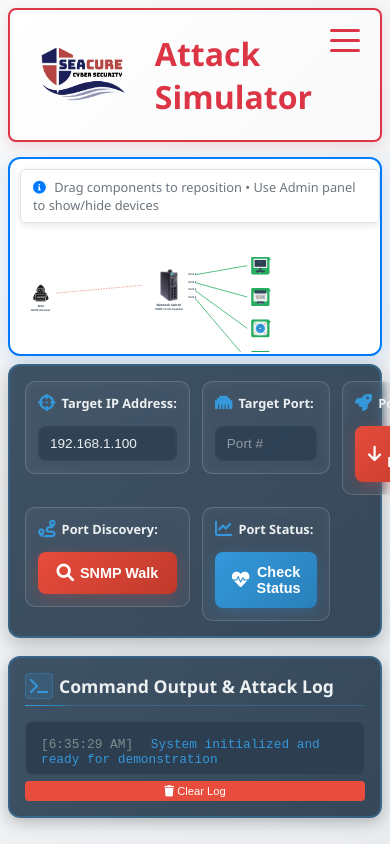
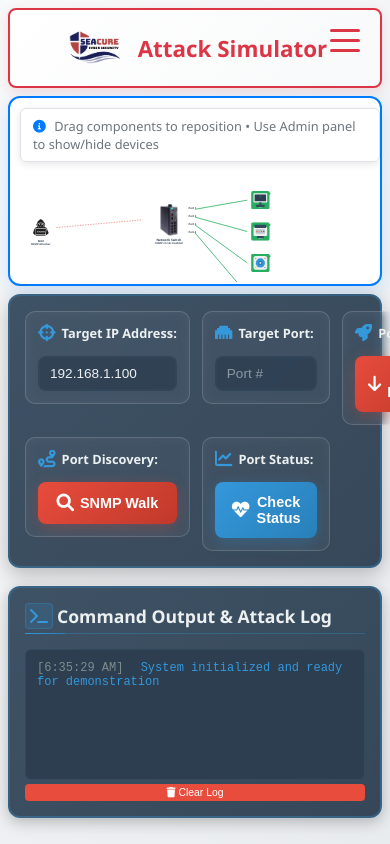
Before and after one commit to Whonceuponatime/kormarine-seanet, a Python web app: template templates/network_diagram.html in a window 390 px wide. Run offline with Jinja, Linux system fonts and the light colour scheme; the template is opened without the code that fills it, so the values that code supplies are empty.

Commit message:
Optimize layout to give more space for command output
- Reduced header padding from 15px to 8px and margin from 10px to 6px
- Decreased header logo height from 140px to 80px (60px on mobile)
- Reduced header title font size from 2.2rem to 1.6rem (1.4rem on mobile)
- Decreased logo-section gap from 25px to 15px
- Compacted control panel padding from 18px to 12px and margin from 10px to 6px
- Reduced control grid gap from 12px to 8px
- Decreased control group padding from 14px to 10px and min-height from 100px to 80px
- Increased interaction panel height from 180px to 250px (280px on tablet, 250px on mobile)
- Optimized attack log padding from 10px to 8px
- Reduced attack log header font size from 0.9rem to 0.8rem and margins
- Decreased log container padding from 12px to 8px and font size from 0.8rem to 0.75rem
- Compacted clear button padding and font size
- Updated responsive breakpoints to maintain optimized spacing

Result: Significantly more space available for command output while maintaining clean, professional appearance

```diff
--- a/static/diagram.css
+++ b/static/diagram.css
@@ -74,16 +74,16 @@ body.admin-page {
 
 .network-topology .interaction-panel {
     flex-shrink: 0;
-    height: 180px;
-}
-
-/* Header Styles - More space for logo and title */
+    height: 250px;
+}
+
+/* Header Styles - Compact for more space */
 .diagram-header {
     background: linear-gradient(135deg, #ffffff 0%, #f8f9fa 100%);
     border: 2px solid #dc3545;
     border-radius: 8px;
-    padding: 15px 25px;
-    margin-bottom: 10px;
+    padding: 8px 15px;
+    margin-bottom: 6px;
     box-shadow: 0 4px 12px rgba(220, 53, 69, 0.15);
     position: relative;
     flex-shrink: 0;
@@ -98,17 +98,17 @@ body.admin-page {
 .logo-section {
     display: flex;
     align-items: center;
-    gap: 25px;
+    gap: 15px;
 }
 
 .header-logo {
-    height: 140px;
+    height: 80px;
     width: auto;
 }
 
 .header-content h1 {
     color: #dc3545;
-    font-size: 2.2rem;
+    font-size: 1.6rem;
     margin: 0;
     font-weight: 700;
 }
@@ -278,13 +278,13 @@ body.admin-page {
     color: white;
 }
 
-/* Control Panel - More space for diagram */
+/* Control Panel - Compact for more space */
 .control-panel {
     background: linear-gradient(135deg, rgba(52, 73, 93, 0.95) 0%, rgba(44, 62, 80, 0.95) 100%);
     border: 2px solid rgba(52, 152, 219, 0.3);
     border-radius: 12px;
-    padding: 18px;
-    margin-bottom: 10px;
+    padding: 12px;
+    margin-bottom: 6px;
     box-shadow: 0 6px 20px rgba(0, 0, 0, 0.25), 0 0 0 1px rgba(255, 255, 255, 0.1);
     backdrop-filter: blur(10px);
     flex-shrink: 0;
@@ -293,21 +293,21 @@ body.admin-page {
 .control-grid {
     display: grid;
     grid-template-columns: repeat(5, 1fr);
-    gap: 12px;
+    gap: 8px;
     align-items: start;
 }
 
-/* Control Group - Better proportions */
+/* Control Group - Compact proportions */
 .control-group {
     background: rgba(255, 255, 255, 0.08);
     border: 1px solid rgba(255, 255, 255, 0.15);
-    border-radius: 10px;
-    padding: 14px;
+    border-radius: 8px;
+    padding: 10px;
     display: flex;
     flex-direction: column;
-    gap: 10px;
-    transition: all 0.3s ease;
-    min-height: 100px;
+    gap: 6px;
+    transition: all 0.3s ease;
+    min-height: 80px;
     backdrop-filter: blur(5px);
 }
 
@@ -759,12 +759,12 @@ body.admin-page {
     height: 200px;
 }
 
-/* Unified Panel Styling - Minimal size for more diagram space */
+/* Unified Panel Styling - Optimized for command output */
 .attack-log {
     background: linear-gradient(135deg, rgba(52, 73, 93, 0.95) 0%, rgba(44, 62, 80, 0.95) 100%);
     border: 2px solid rgba(52, 152, 219, 0.3);
     border-radius: 10px;
-    padding: 10px;
+    padding: 8px;
     box-shadow: 0 4px 15px rgba(0, 0, 0, 0.25), 0 0 0 1px rgba(255, 255, 255, 0.1);
     backdrop-filter: blur(10px);
     transition: all 0.3s ease;
@@ -782,17 +782,17 @@ body.admin-page {
 
 /* Manual LED control styles removed */
 
-/* Panel Headers - Minimal size */
+/* Panel Headers - Compact size */
 .attack-log h3 {
     color: #ecf0f1;
-    font-size: 0.9rem;
+    font-size: 0.8rem;
     font-weight: 700;
-    margin-bottom: 8px;
-    display: flex;
-    align-items: center;
-    gap: 6px;
+    margin-bottom: 4px;
+    display: flex;
+    align-items: center;
+    gap: 4px;
     border-bottom: 1px solid rgba(52, 152, 219, 0.3);
-    padding-bottom: 6px;
+    padding-bottom: 4px;
     position: relative;
     flex-shrink: 0;
 }
@@ -824,10 +824,10 @@ body.admin-page {
     flex: 1;
     overflow-y: auto;
     background: #2c3e50;
-    border-radius: 8px;
-    padding: 12px;
+    border-radius: 6px;
+    padding: 8px;
     font-family: 'Courier New', monospace;
-    font-size: 0.8rem;
+    font-size: 0.75rem;
     border: 1px solid #34495e;
     min-height: 0;
 }
@@ -869,14 +869,14 @@ body.admin-page {
 }
 
 .clear-btn {
-    margin-top: 6px;
-    padding: 4px 8px;
+    margin-top: 4px;
+    padding: 3px 6px;
     background: #e74c3c;
     color: white;
     border: none;
     border-radius: 4px;
     cursor: pointer;
-    font-size: 0.7rem;
+    font-size: 0.65rem;
     transition: all 0.3s ease;
     flex-shrink: 0;
 }
@@ -952,7 +952,7 @@ body.admin-page {
 
     .interaction-panel {
         grid-template-columns: 1fr;
-        height: 220px;
+        height: 280px;
     }
 
     .control-panel, .attack-log {
@@ -968,7 +968,7 @@ body.admin-page {
 
     .interaction-panel {
         grid-template-columns: 1fr;
-        height: 200px;
+        height: 250px;
     }
 
     .control-group {
@@ -979,16 +979,16 @@ body.admin-page {
 
 @media (max-width: 768px) {
     .diagram-header {
-        padding: 15px 20px;
-        margin-bottom: 15px;
+        padding: 8px 15px;
+        margin-bottom: 8px;
     }
 
     .header-content h1 {
-        font-size: 2rem;
+        font-size: 1.4rem;
     }
 
     .header-logo {
-        height: 100px;
+        height: 60px;
     }
 
     .control-panel, .attack-log {
```
